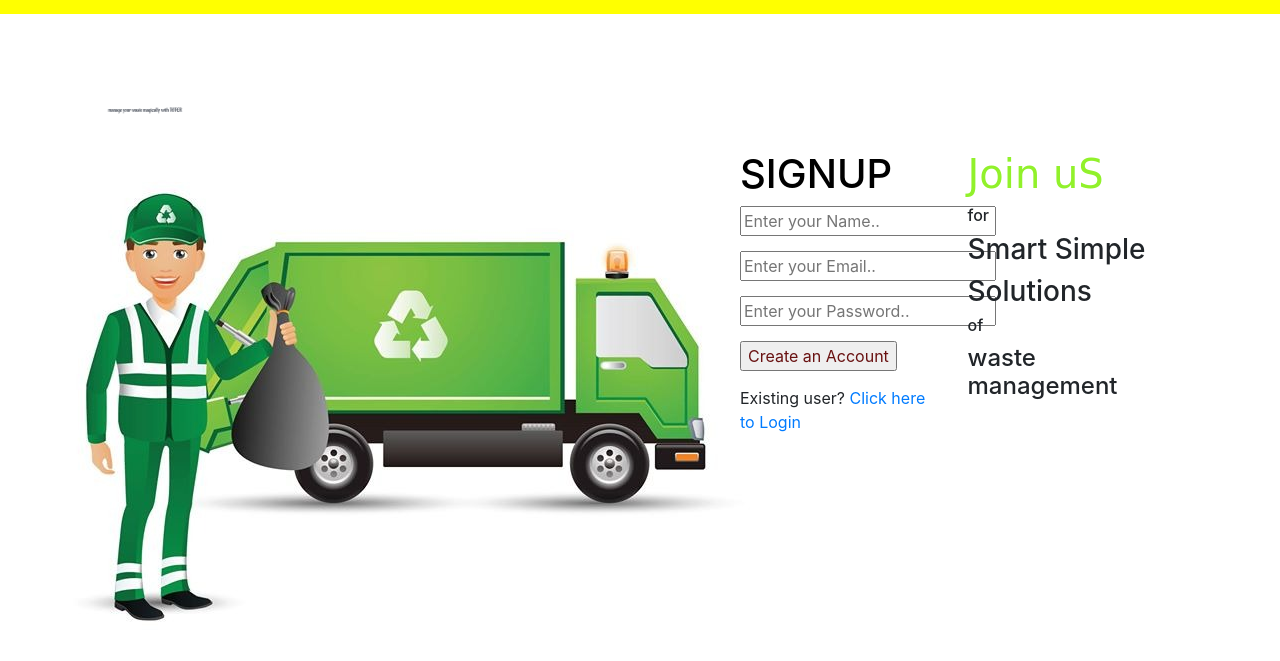
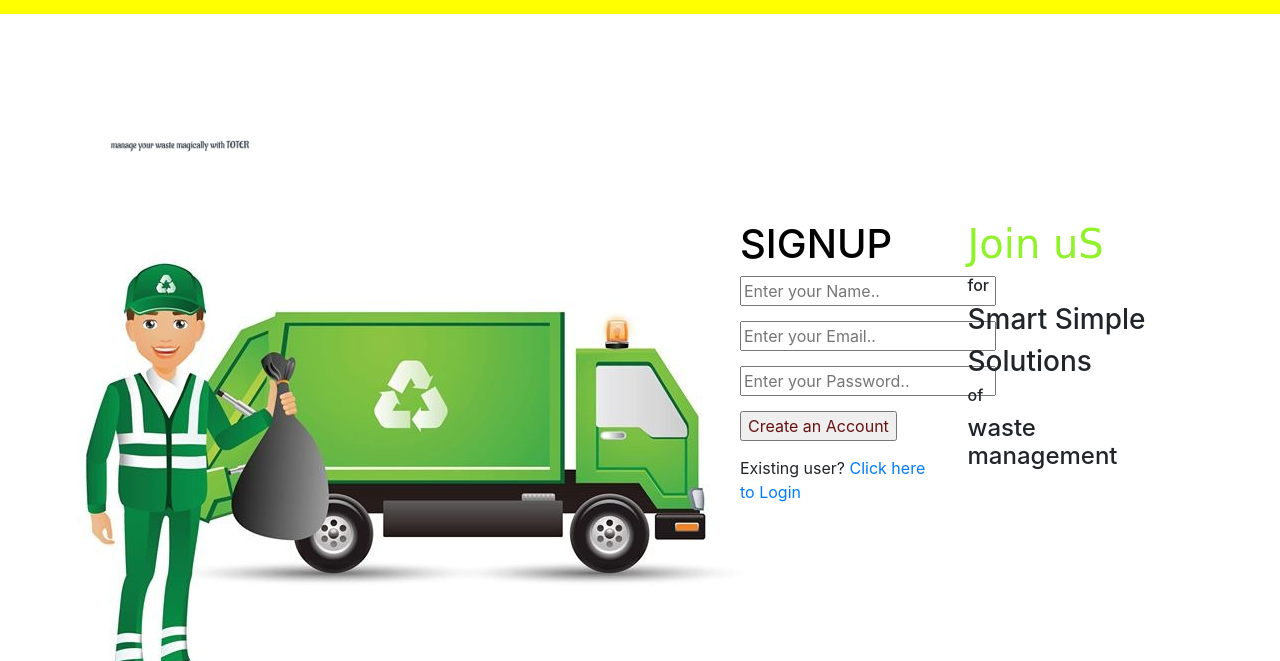
Before and after one commit to Manjunathno09/toter.in, a plain HTML site: page index.html in a window 1280 px wide. Shown: the part 126-787 px from the top of the page. Drawn offline with nearby package versions, Linux system fonts and the light colour scheme.

Commit message:
Update index.html

```diff
--- a/index.html
+++ b/index.html
@@ -61,7 +61,7 @@
 </div>
 <br>
 <div  class="cta">
-    <img style="height:80px ;" src="./toterdisc.png">
+    <img style="height:150px ;" src="./toterdisc.png">
 
 </div>
 <div class="container-fluid" >
```
